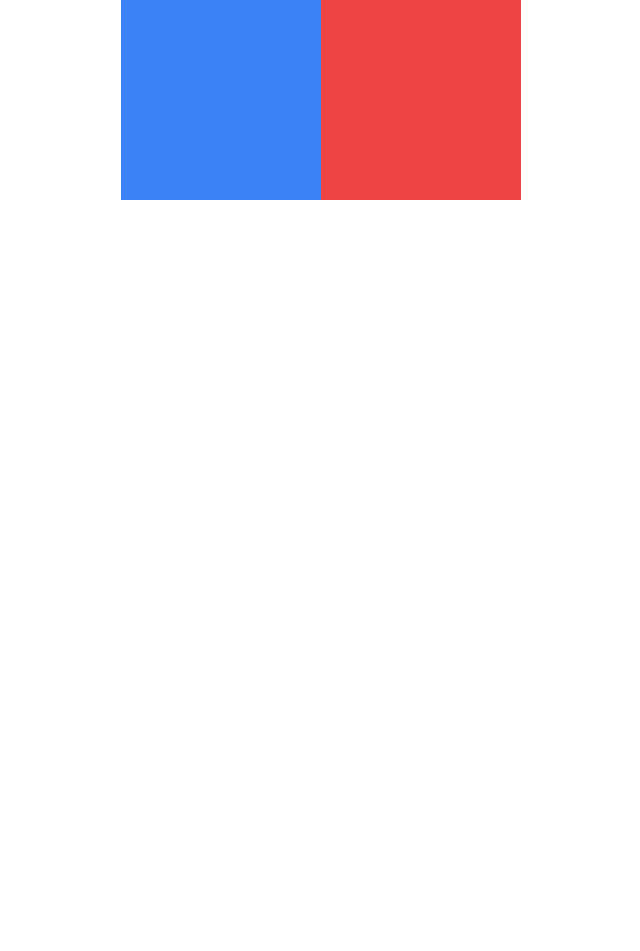
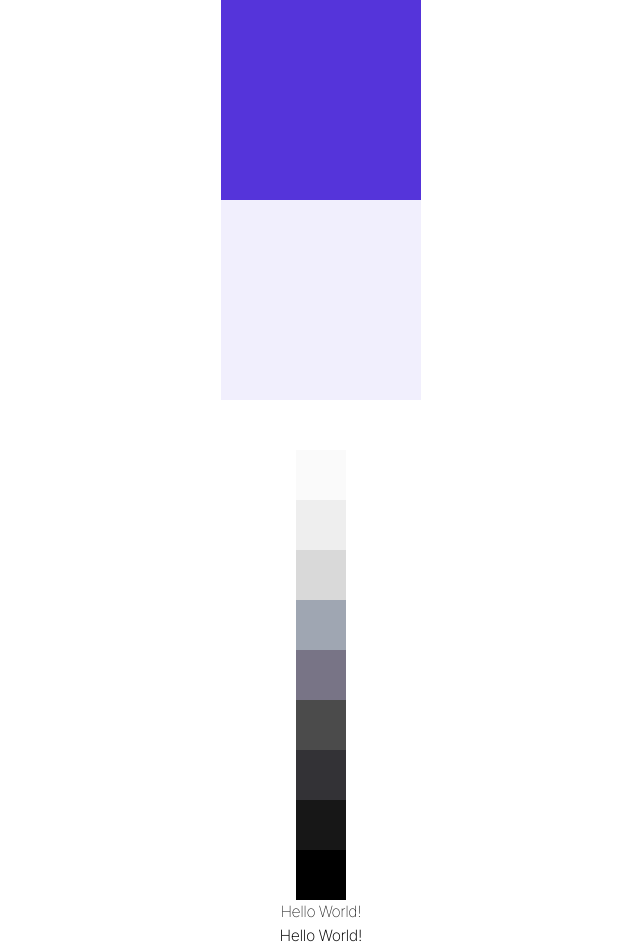
Before and after one commit to Sprint-Part3-14Team/14team-project, a Next.js app: page / in a window 1280 px wide. Shown: the top 951 px of the page, without its empty margins (319-959 px from the left). Before the commit the page ends 800 px from the top, so only its background shows below. Built offline with nearby package versions, Linux system fonts and the light colour scheme.

Commit message:
🎨 style: 테일윈드 공통 색상 추가 및 pretendard 폰트 추가 (#2)
* 🎨 style: 테일윈드 공통 색상 추가

* 🎨 style: 폰트 추가

```diff
--- a/app/layout.tsx
+++ b/app/layout.tsx
@@ -1,9 +1,12 @@
 import type { Metadata } from 'next';
-import { Inter } from 'next/font/google';
+import localFont from 'next/font/local';
 
 import './globals.css';
 
-const inter = Inter({ subsets: ['latin'] });
+const pretendard = localFont({
+  src: '../public/fonts/PretendardVariable.woff2',
+  display: 'swap',
+});
 
 export const metadata: Metadata = {
   title: 'Create Next App',
@@ -16,8 +19,8 @@ export default function RootLayout({
   children: React.ReactNode;
 }>) {
   return (
-    <html lang="en">
-      <body className={inter.className}>{children}</body>
+    <html lang="en" className={pretendard.className}>
+      <body>{children}</body>
     </html>
   );
 }
--- a/app/page.tsx
+++ b/app/page.tsx
@@ -1,8 +1,32 @@
 export default function Home() {
   return (
-    <div className="flex items-center justify-center">
-      <div className="size-[200px] bg-blue-500" />
-      <div className="size-[200px] bg-red-500" />
+    // NOTE - 테스트 코드 입니다. 프로젝트 진행 시 편하게 삭제하셔도 됩니다.
+    <div className="flex flex-col items-center justify-center">
+      <div className="size-[200px] bg-violet-primary" />
+      <div className="size-[200px] bg-violet-secondary" />
+      <div className="flex flex-col items-center justify-center">
+        <div className="size-[50px] bg-white" />
+        <div className="size-[50px] bg-gray-100" />
+        <div className="size-[50px] bg-gray-200" />
+        <div className="size-[50px] bg-gray-300" />
+        <div className="size-[50px] bg-gray-400" />
+        <div className="size-[50px] bg-gray-500" />
+        <div className="size-[50px] bg-gray-600" />
+        <div className="size-[50px] bg-gray-700" />
+        <div className="size-[50px] bg-gray-800" />
+        <div className="size-[50px] bg-black" />
+      </div>
+      <div className="flex flex-col items-center justify-center">
+        <h1 className="font-thin">Hello World!</h1>
+        <h1 className="font-extralight">Hello World!</h1>
+        <h1 className="font-light">Hello World!</h1>
+        <h1 className="font-normal">Hello World!</h1>
+        <h1 className="font-medium">Hello World!</h1>
+        <h1 className="font-semibold">Hello World!</h1>
+        <h1 className="font-bold">Hello World!</h1>
+        <h1 className="font-extrabold">Hello World!</h1>
+        <h1 className="font-black">Hello World!</h1>
+      </div>
     </div>
   );
 }
--- a/tailwind.config.ts
+++ b/tailwind.config.ts
@@ -1,17 +1,51 @@
-import type { Config } from "tailwindcss";
+import type { Config } from 'tailwindcss';
 
 const config: Config = {
   content: [
-    "./pages/**/*.{js,ts,jsx,tsx,mdx}",
-    "./components/**/*.{js,ts,jsx,tsx,mdx}",
-    "./app/**/*.{js,ts,jsx,tsx,mdx}",
+    './pages/**/*.{js,ts,jsx,tsx,mdx}',
+    './components/**/*.{js,ts,jsx,tsx,mdx}',
+    './app/**/*.{js,ts,jsx,tsx,mdx}',
   ],
   theme: {
     extend: {
       backgroundImage: {
-        "gradient-radial": "radial-gradient(var(--tw-gradient-stops))",
-        "gradient-conic":
-          "conic-gradient(from 180deg at 50% 50%, var(--tw-gradient-stops))",
+        'gradient-radial': 'radial-gradient(var(--tw-gradient-stops))',
+        'gradient-conic':
+          'conic-gradient(from 180deg at 50% 50%, var(--tw-gradient-stops))',
+      },
+      colors: {
+        violet: {
+          primary: '#5534DA',
+          secondary: '#F1EFFD',
+        },
+        red: {
+          primary: '#D6173A',
+        },
+        green: {
+          primary: '#7AC555',
+        },
+        purple: {
+          primary: '#760DDE',
+        },
+        orange: {
+          primary: '#FFA500',
+        },
+        blue: {
+          primary: '#76A5EA',
+        },
+        pink: {
+          primary: '#E876EA',
+        },
+        gray: {
+          100: '#FAFAFA',
+          200: '#EEEEEE',
+          300: '#D9D9D9',
+          400: '#9FA6B2',
+          500: '#787486',
+          600: '#4B4B4B',
+          700: '#333236',
+          800: '#171717',
+        },
       },
     },
   },
```
Also changed, not shown: public/fonts/PretendardVariable.woff2 (added).
